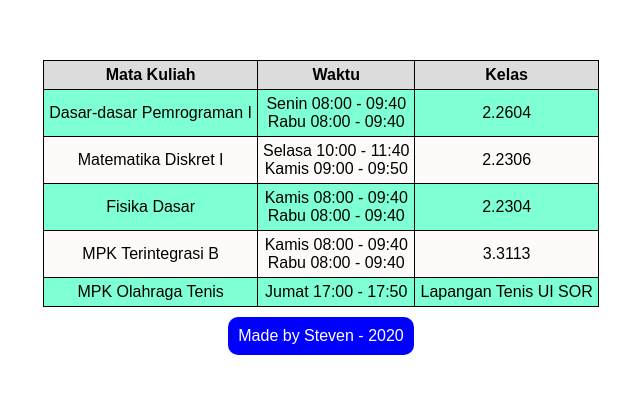
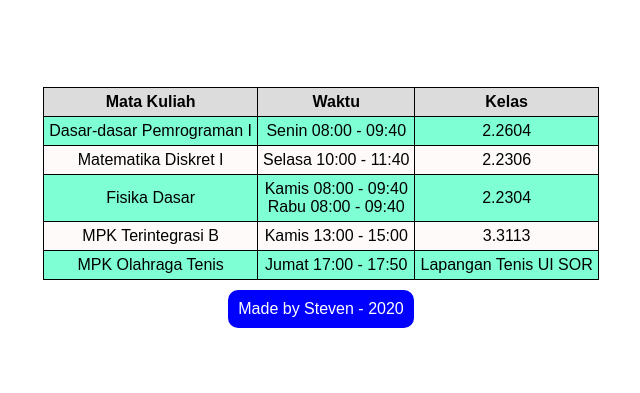
Before and after one commit to stevensim226/TP4, a plain HTML site: page jadwal.html in a window 1280 px wide. Shown: the part 193-586 px from the top of the page, without its empty margins (319-959 px from the left). Drawn offline with Linux system fonts and the light colour scheme.

Commit message:
changes to jadwal

```diff
--- a/jadwal.html
+++ b/jadwal.html
@@ -12,12 +12,12 @@
         </tr>
         <tr>
             <td class="mata-kuliah">Dasar-dasar Pemrograman I</td>
-            <td class="waktu">Senin 08:00 - 09:40<br>Rabu 08:00 - 09:40</td>
+            <td class="waktu">Senin 08:00 - 09:40</td>
             <td class="ruangan">2.2604</td>
         </tr>
         <tr>
             <td class="mata-kuliah">Matematika Diskret I</td>
-            <td class="waktu">Selasa 10:00 - 11:40<br>Kamis 09:00 - 09:50</td>
+            <td class="waktu">Selasa 10:00 - 11:40</td>
             <td class="ruangan">2.2306</td>
         </tr>
         <tr>
@@ -27,7 +27,7 @@
         </tr>
         <tr>
             <td class="mata-kuliah">MPK Terintegrasi B</td>
-            <td class="waktu">Kamis 08:00 - 09:40<br>Rabu 08:00 - 09:40</td>
+            <td class="waktu">Kamis 13:00 - 15:00</td>
             <td class="ruangan">3.3113</td>
         </tr>
         <tr>
```
